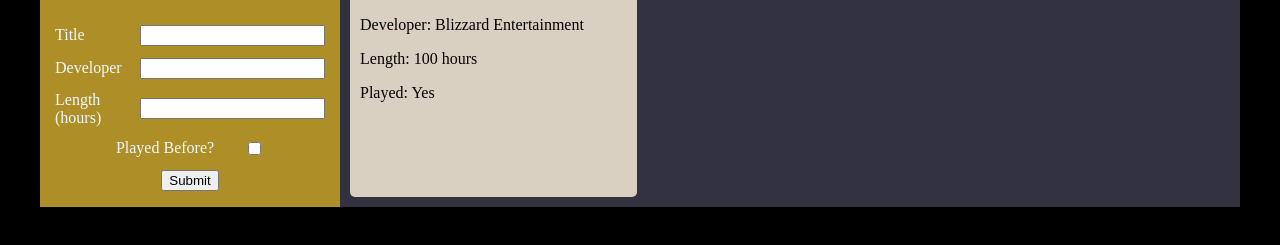
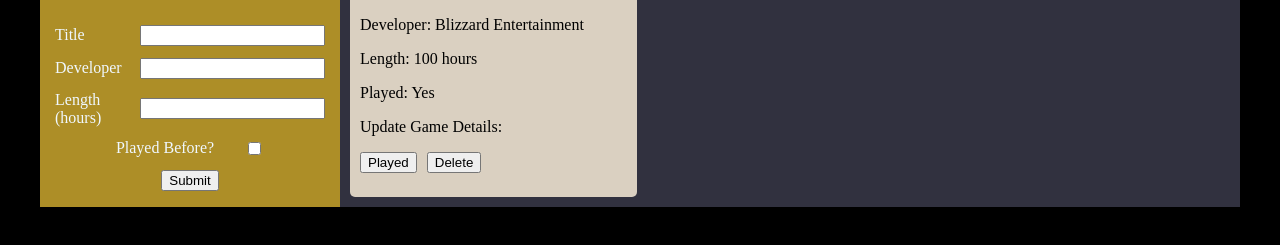
Before and after one commit to ZakhaevK/odin-library, a plain HTML site: page index.html in a window 1280 px wide. Shown: the part 71-316 px from the top of the page. Drawn offline with Linux system fonts and the light colour scheme.

Commit message:
Add button elements and listeners to game cards - Project is considered complete. - Could be styled more, but it's functional

```diff
--- a/library.js
+++ b/library.js
@@ -6,10 +6,9 @@ const devInput = document.getElementById('g-dev');
 const lengthInput = document.getElementById('g-length');
 const playedInput = document.getElementById('g-played');
 
-
 const myLibrary = [];
 
-const exampleGame = new Game("Warcraft III",
+const exampleGame = new Game( "Warcraft III",
                               "Blizzard Entertainment",
                               100,
                               true);
@@ -35,10 +34,11 @@ function addGameToLibrary(game) {
   myLibrary.push(game);
 }
 
+
 function displayGames() {
   libContainer.replaceChildren("");
 
-  for (game of myLibrary) {
+ myLibrary.forEach((game, index) => {
    const newGame = document.createElement('div');
    newGame.className = "game";
 
@@ -52,19 +52,37 @@ function displayGames() {
    lengthPara.textContent = `Length: ${game.length} hours`;
 
    const playedPara = document.createElement('p');
-    if (game.played) {
-      playedPara.textContent = 'Played: Yes';
-    } else {
-      playedPara.textContent = 'Played: No';
-    }
+   playedPara.textContent = game.played ? 'Played: Yes' : 'Played: No';
 
-    // Add to document
+   const togglepara = document.createElement('p');
+   togglepara.textContent = 'Update Game Details:';
+
+   const playButt = document.createElement('button');
+   playButt.textContent = 'Played';
+   playButt.addEventListener('click', () => {
+     game.played = !game.played;
+     displayGames();
+   });
+
+   const deleteButt = document.createElement('button');
+   deleteButt.textContent = 'Delete';
+   deleteButt.addEventListener('click', () => {
+     myLibrary.splice(index, 1);
+     displayGames();
+   });
+
+   // Add elements to newGame div
    newGame.appendChild(titleH2);
    newGame.appendChild(devPara);
    newGame.appendChild(lengthPara);
    newGame.appendChild(playedPara);
+   newGame.appendChild(togglepara);
+   newGame.appendChild(playButt);
+   newGame.appendChild(deleteButt);
+
+   // Append the game to the library container
    libContainer.appendChild(newGame);
-  }
+ });
 }
 
 // Event Listeners
--- a/style.css
+++ b/style.css
@@ -53,3 +53,7 @@ body {
   padding: 10px;
   border-radius: 5px;
 }
+
+.game button {
+  margin-right: 10px;
+}
```
Lines whose indentation alone changed are shown as unchanged.
